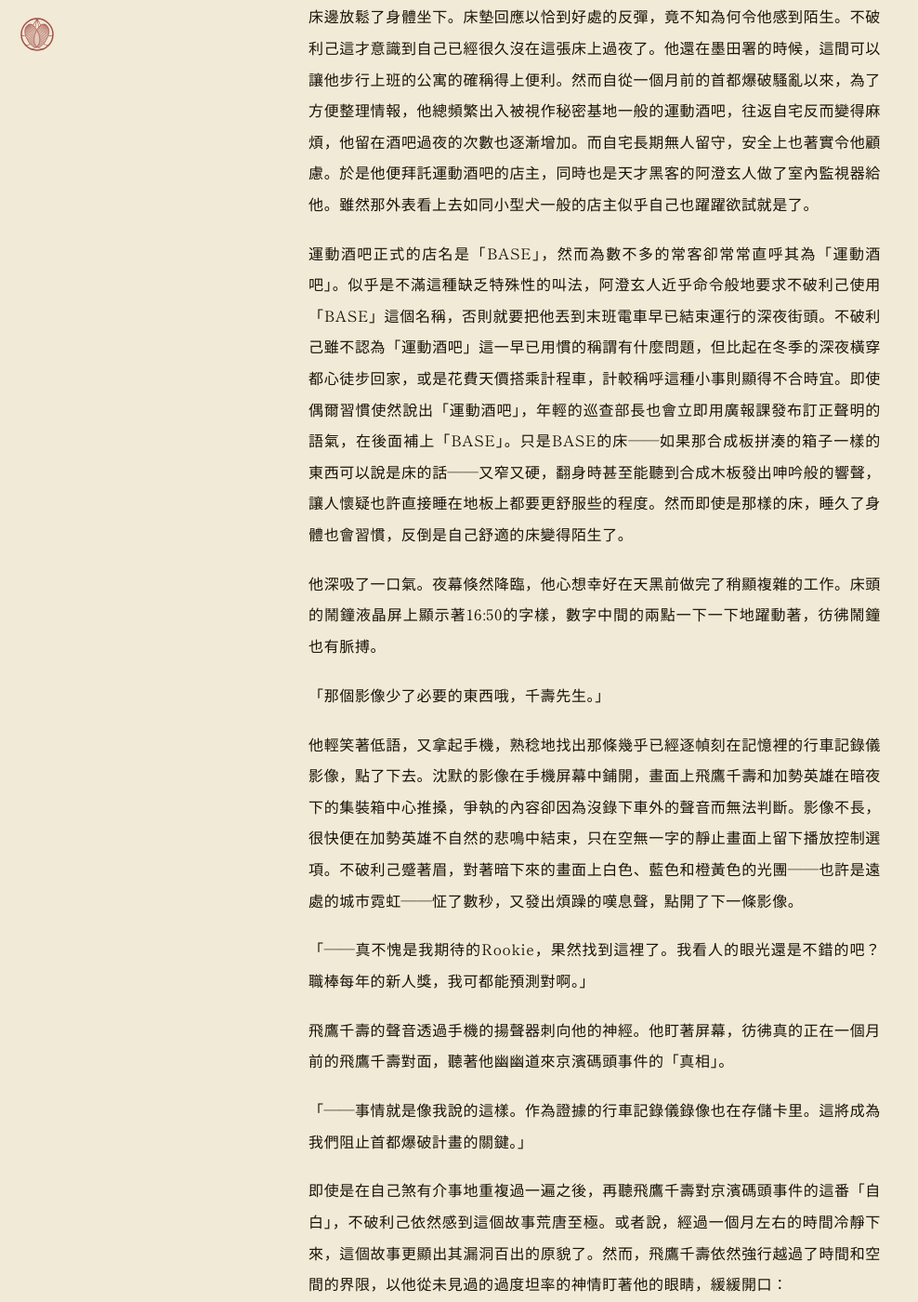
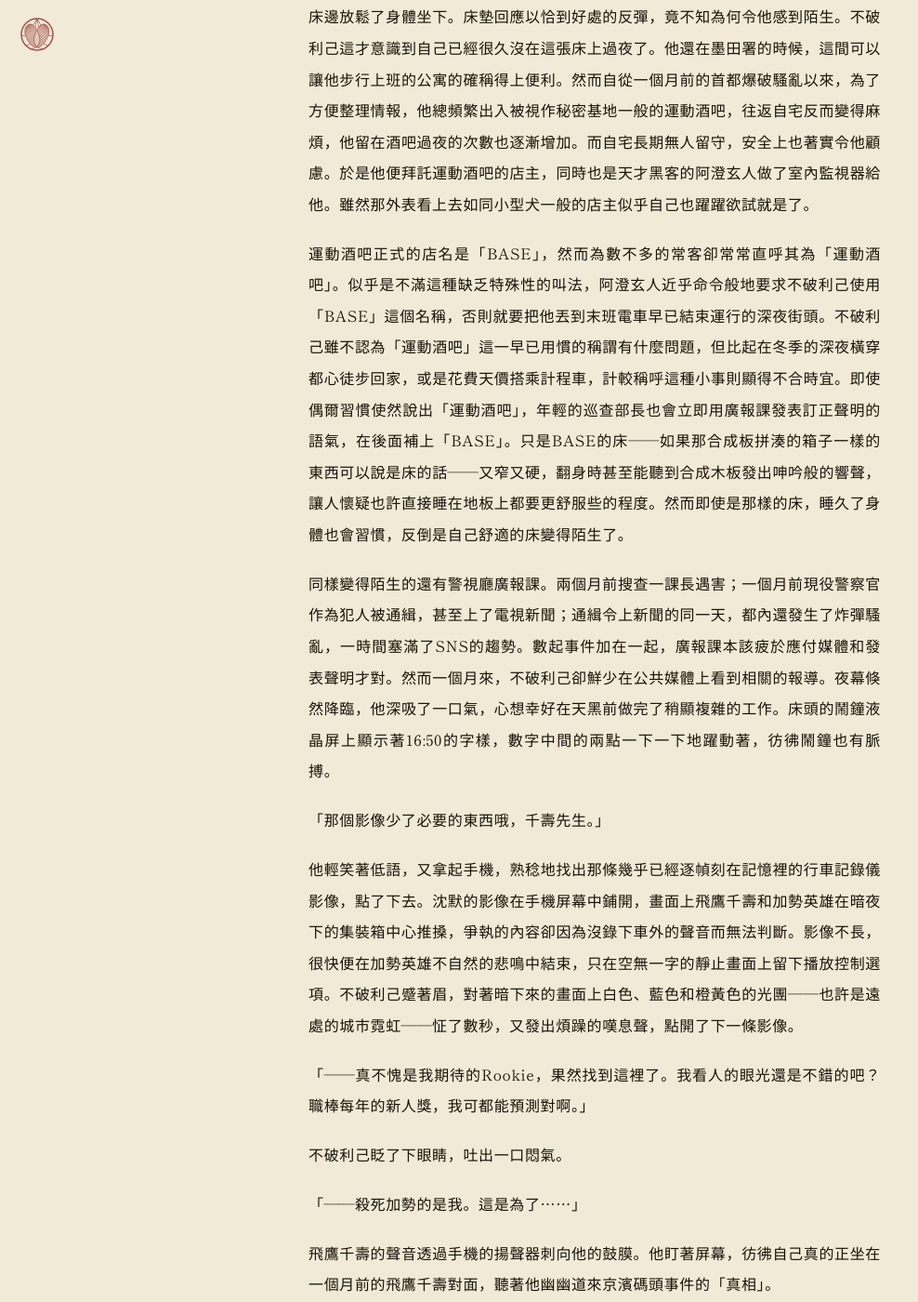
Before and after one commit to AriaYura/eternalnessstudy, a Jekyll site: the page built from posts/takeyabunotsuki/t-01.md, in a window 1280 px wide and 1400 px high, scrolled down 517 px. Shown: the whole window at 93% size, without its empty margins (0-988 px from the left). Built offline with Jekyll 4.4.1, drawn with Linux system fonts in a browser that asks for light colours; some web fonts are replaced; some of the changed text lies outside the part shown.

Commit message:
update t-01-01 0612

```diff
--- a/posts/takeyabunotsuki/t-01.md
+++ b/posts/takeyabunotsuki/t-01.md
@@ -16,9 +16,9 @@ permalink: /posts/takeyabunotsuki/t-01/
 
 不破利己時隔數十日回到自己位於墨田區的公寓。他將乍看上去像電子芳香劑一樣的設備插入牆腳的電源，又照著阿澄玄人的指示在手機屏幕和設備之間來回操作，直到指示燈和手機畫面都像天才黑客所說的那樣開始運作之後，他才長舒了一口氣，走到床邊放鬆了身體坐下。床墊回應以恰到好處的反彈，竟不知為何令他感到陌生。不破利己這才意識到自己已經很久沒在這張床上過夜了。他還在墨田署的時候，這間可以讓他步行上班的公寓的確稱得上便利。然而自從一個月前的首都爆破騷亂以來，為了方便整理情報，他總頻繁出入被視作秘密基地一般的運動酒吧，往返自宅反而變得麻煩，他留在酒吧過夜的次數也逐漸增加。而自宅長期無人留守，安全上也著實令他顧慮。於是他便拜託運動酒吧的店主，同時也是天才黑客的阿澄玄人做了室內監視器給他。雖然那外表看上去如同小型犬一般的店主似乎自己也躍躍欲試就是了。
 
-運動酒吧正式的店名是「BASE」，然而為數不多的常客卻常常直呼其為「運動酒吧」。似乎是不滿這種缺乏特殊性的叫法，阿澄玄人近乎命令般地要求不破利己使用「BASE」這個名稱，否則就要把他丟到末班電車早已結束運行的深夜街頭。不破利己雖不認為「運動酒吧」這一早已用慣的稱謂有什麼問題，但比起在冬季的深夜橫穿都心徒步回家，或是花費天價搭乘計程車，計較稱呼這種小事則顯得不合時宜。即使偶爾習慣使然說出「運動酒吧」，年輕的巡查部長也會立即用廣報課發布訂正聲明的語氣，在後面補上「BASE」。只是BASE的床——如果那合成板拼湊的箱子一樣的東西可以說是床的話——又窄又硬，翻身時甚至能聽到合成木板發出呻吟般的響聲，讓人懷疑也許直接睡在地板上都要更舒服些的程度。然而即使是那樣的床，睡久了身體也會習慣，反倒是自己舒適的床變得陌生了。
+運動酒吧正式的店名是「BASE」，然而為數不多的常客卻常常直呼其為「運動酒吧」。似乎是不滿這種缺乏特殊性的叫法，阿澄玄人近乎命令般地要求不破利己使用「BASE」這個名稱，否則就要把他丟到末班電車早已結束運行的深夜街頭。不破利己雖不認為「運動酒吧」這一早已用慣的稱謂有什麼問題，但比起在冬季的深夜橫穿都心徒步回家，或是花費天價搭乘計程車，計較稱呼這種小事則顯得不合時宜。即使偶爾習慣使然說出「運動酒吧」，年輕的巡查部長也會立即用廣報課發表訂正聲明的語氣，在後面補上「BASE」。只是BASE的床——如果那合成板拼湊的箱子一樣的東西可以說是床的話——又窄又硬，翻身時甚至能聽到合成木板發出呻吟般的響聲，讓人懷疑也許直接睡在地板上都要更舒服些的程度。然而即使是那樣的床，睡久了身體也會習慣，反倒是自己舒適的床變得陌生了。
 
-他深吸了一口氣。夜幕倏然降臨，他心想幸好在天黑前做完了稍顯複雜的工作。床頭的鬧鐘液晶屏上顯示著16:50的字樣，數字中間的兩點一下一下地躍動著，彷彿鬧鐘也有脈搏。
+同樣變得陌生的還有警視廳廣報課。兩個月前搜查一課長遇害；一個月前現役警察官作為犯人被通緝，甚至上了電視新聞；通緝令上新聞的同一天，都內還發生了炸彈騷亂，一時間塞滿了SNS的趨勢。數起事件加在一起，廣報課本該疲於應付媒體和發表聲明才對。然而一個月來，不破利己卻鮮少在公共媒體上看到相關的報導。夜幕倏然降臨，他深吸了一口氣，心想幸好在天黑前做完了稍顯複雜的工作。床頭的鬧鐘液晶屏上顯示著16:50的字樣，數字中間的兩點一下一下地躍動著，彷彿鬧鐘也有脈搏。
 
 「那個影像少了必要的東西哦，千壽先生。」
 
@@ -26,7 +26,11 @@ permalink: /posts/takeyabunotsuki/t-01/
 
 「——真不愧是我期待的Rookie，果然找到這裡了。我看人的眼光還是不錯的吧？職棒每年的新人獎，我可都能預測對啊。」
 
-飛鷹千壽的聲音透過手機的揚聲器刺向他的神經。他盯著屏幕，彷彿真的正在一個月前的飛鷹千壽對面，聽著他幽幽道來京濱碼頭事件的「真相」。
+不破利己眨了下眼睛，吐出一口悶氣。
+
+「——殺死加勢的是我。這是為了⋯⋯」
+
+飛鷹千壽的聲音透過手機的揚聲器刺向他的鼓膜。他盯著屏幕，彷彿自己真的正坐在一個月前的飛鷹千壽對面，聽著他幽幽道來京濱碼頭事件的「真相」。
 
 「——事情就是像我說的這樣。作為證據的行車記錄儀錄像也在存儲卡里。這將成為我們阻止首都爆破計畫的關鍵。」
 
```
Also changed, not shown: other parts of posts/takeyabunotsuki/t-01.md (+2 -2 lines).
